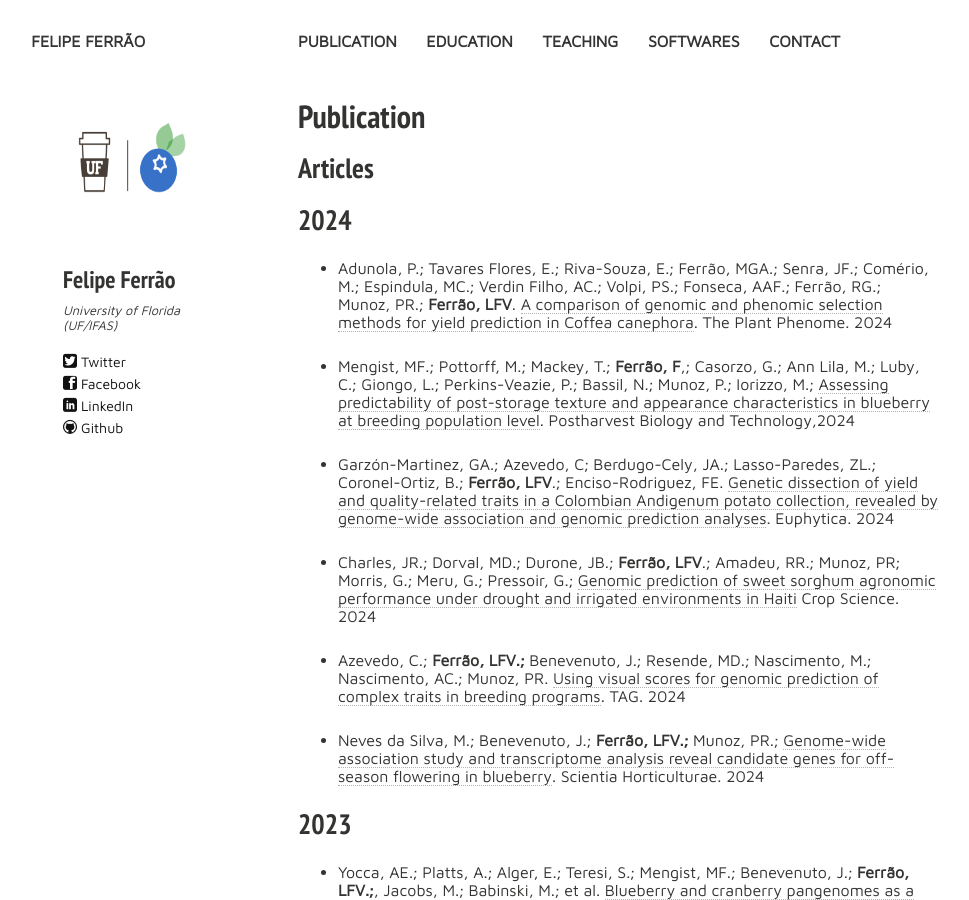
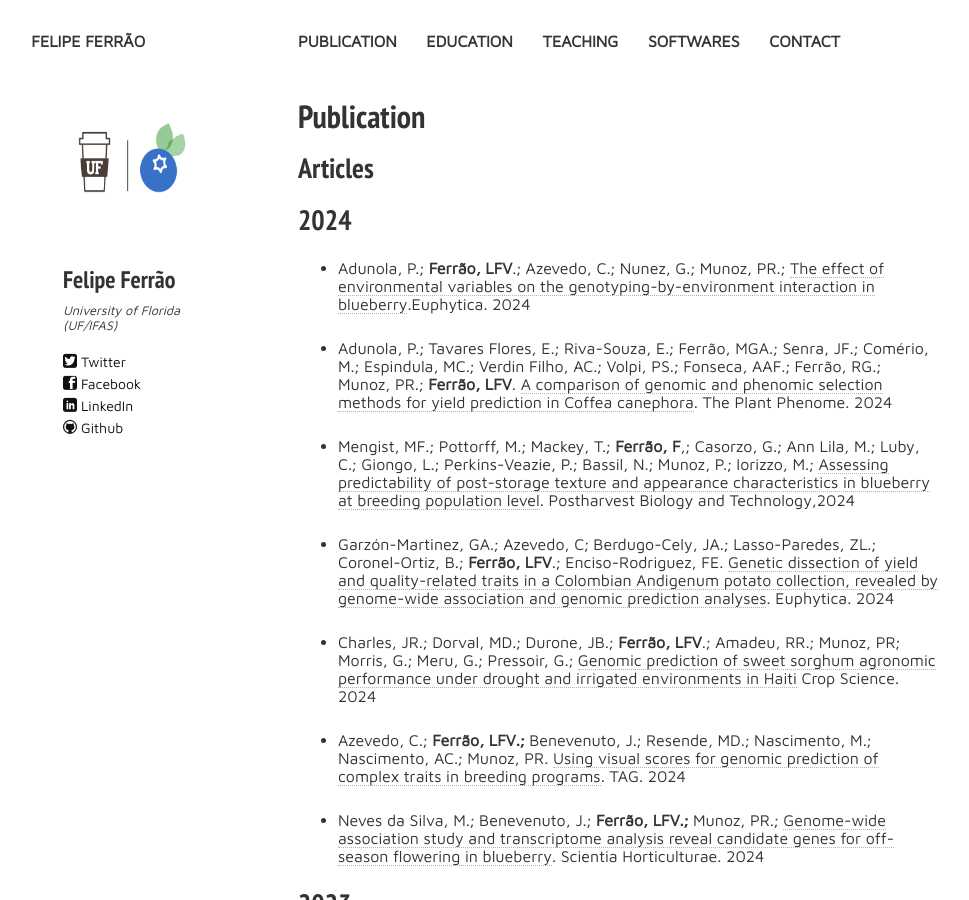
Before and after one commit to lfelipe-ferrao/lfelipe-ferrao.github.io, a Jekyll site: the page built from publication.md, in a window 1280 px wide and 900 px high. Shown: the whole window, without its empty margins (22-991 px from the left). Built offline with Jekyll 4.4.1, drawn with Linux system fonts in a browser that asks for light colours; nearby versions of some CDN libraries.

Commit message:
Update publication.md

```diff
--- a/publication.md
+++ b/publication.md
@@ -15,6 +15,8 @@ tags: [people, undergrads, MSc, PhD, postdocs]
 ## Articles
 
 ## 2024
+
+- Adunola, P.;  **Ferrão, LFV**.; Azevedo, C.; Nunez, G.; Munoz, PR.; [The effect of environmental variables on the genotyping-by-environment interaction in blueberry](https://link.springer.com/article/10.1007/s10681-024-03364-9).Euphytica. 2024
 
 - Adunola, P.; Tavares Flores, E.; Riva-Souza, E.;  Ferrão, MGA.; Senra, JF.; Comério, M.; Espindula, MC.; Verdin Filho, AC.;  Volpi, PS.;  Fonseca, AAF.; Ferrão, RG.; Munoz, PR.; **Ferrão, LFV**. [A comparison of genomic and phenomic selection methods for yield prediction in Coffea canephora](https://acsess.onlinelibrary.wiley.com/doi/10.1002/ppj2.20109). The Plant Phenome. 2024
 
```
